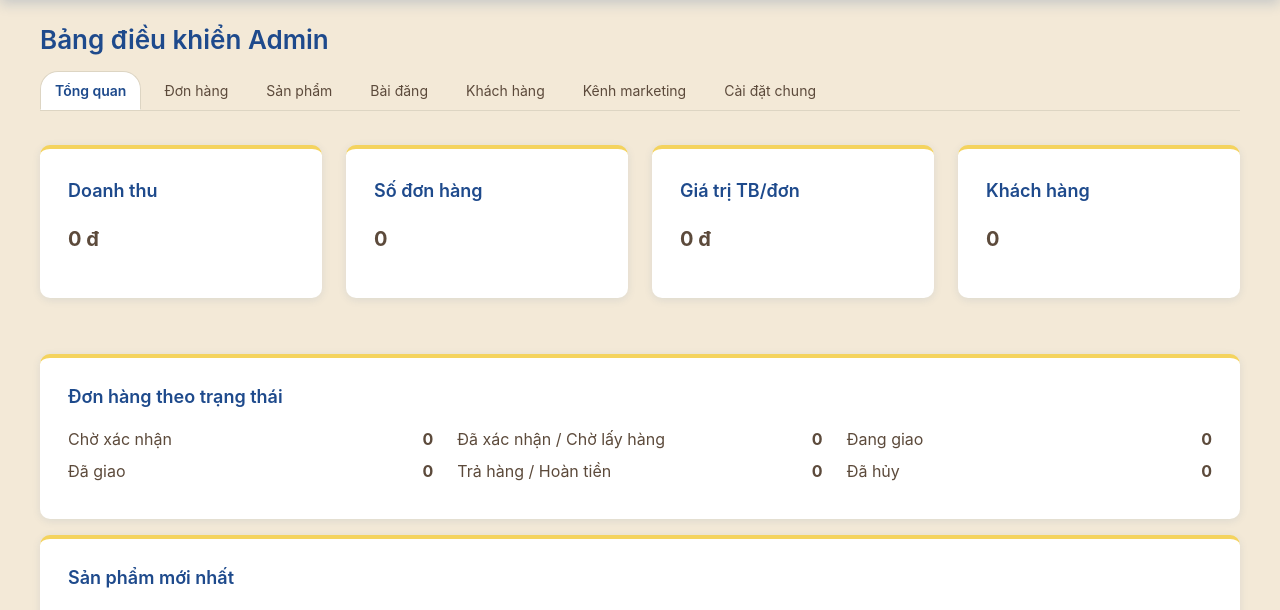
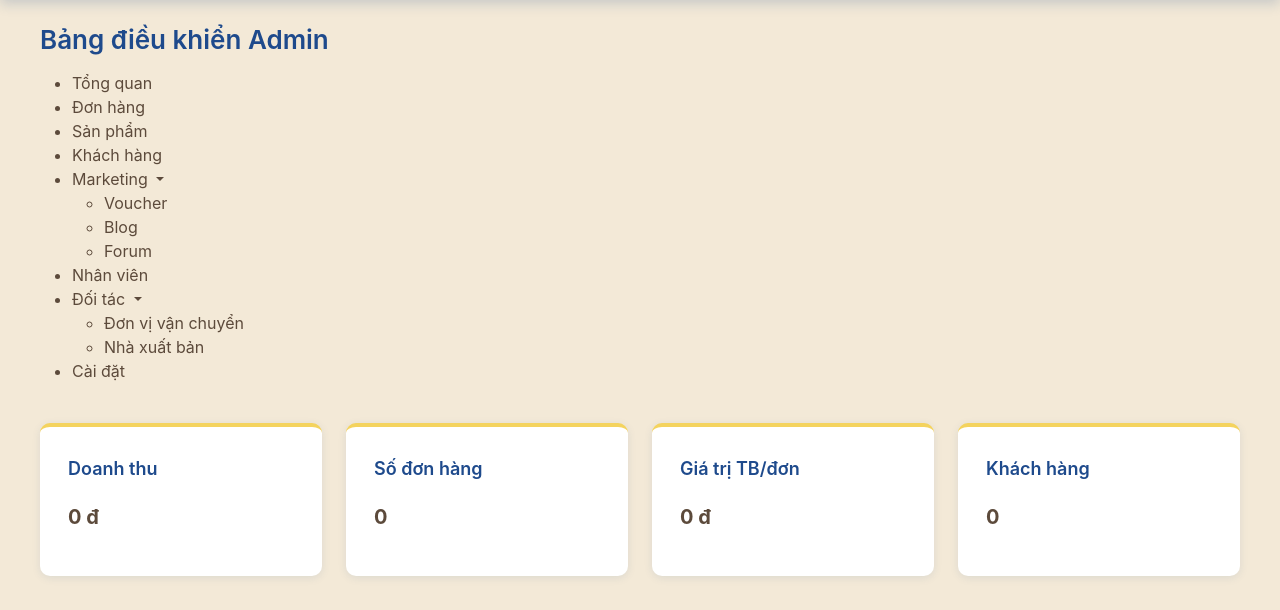
Before and after one commit to debbieisfree19/Shop, a PHP site: page /admin-dashboard.php in a window 1280 px wide. Shown: the part 78-688 px from the top of the page. Run offline with PHP 8.4, Linux system fonts and the light colour scheme; data comes from the database, SQL or seed files in the repository; data that the repository does not hold is empty.

Commit message:
Update admin-dashboard.php

```diff
--- a/admin-dashboard.php
+++ b/admin-dashboard.php
@@ -49,7 +49,7 @@ function h($str)
 
 <body class="account-body admin-page">
     <?php if (!$isAjax): ?>
-    <!-- ===================== HEADER ===================== -->
+        <!-- ===================== HEADER (giống vibe index/cart) ===================== -->
         <header class="account-header site-header">
             <div class="container header-inner">
                 <div class="header-left">
@@ -96,39 +96,80 @@ function h($str)
                 <?php endif; ?>
 
                 <!-- NAV TAB -->
-            <nav class="admin-tabs">
-                <a href="?tab=overview"
-                    class="admin-tab-link <?php echo $tab === 'overview' ? 'admin-tab-link-active' : ''; ?>">
-                    Tổng quan
-                </a>
-                <a href="?tab=orders"
-                    class="admin-tab-link <?php echo $tab === 'orders' ? 'admin-tab-link-active' : ''; ?>">
-                    Đơn hàng
-                </a>
-                <a href="?tab=products"
-                    class="admin-tab-link <?php echo $tab === 'products' ? 'admin-tab-link-active' : ''; ?>">
-                    Sản phẩm
-                </a>
-                <a href="?tab=posts"
-                    class="admin-tab-link <?php echo $tab === 'posts' ? 'admin-tab-link-active' : ''; ?>">
-                    Bài đăng
-                </a>
-                <a href="?tab=customers"
-                    class="admin-tab-link <?php echo $tab === 'customers' ? 'admin-tab-link-active' : ''; ?>">
-                    Khách hàng
-                </a>
-                <a href="?tab=marketing"
-                    class="admin-tab-link <?php echo $tab === 'marketing' ? 'admin-tab-link-active' : ''; ?>">
-                    Kênh marketing
+                <nav class="admin-nav mb-4">
+                    <ul class="admin-nav-list">
+
+                        <li>
+                            <a class="<?= $tab === 'overview' ? 'active' : '' ?>" href="?tab=overview">Tổng quan</a>
+                        </li>
+
+                        <li>
+                            <a class="<?= $tab === 'orders' ? 'active' : '' ?>" href="?tab=orders">Đơn hàng</a>
+                        </li>
+
+                        <li>
+                            <a class="<?= $tab === 'products' ? 'active' : '' ?>" href="?tab=products">Sản phẩm</a>
+                        </li>
+
+                        <li>
+                            <a class="<?= $tab === 'customers' ? 'active' : '' ?>" href="?tab=customers">Khách hàng</a>
+                        </li>
+
+                        <li class="dropdown">
+                            <a class="dropdown-toggle <?= in_array($tab, ['voucher', 'posts']) ? 'active' : '' ?>" href="#"
+                                data-bs-toggle="dropdown">
+                                Marketing
                             </a>
 
-                <a href="?tab=setting"
-                    class="admin-tab-link <?php echo $tab === 'setting' ? 'admin-tab-link-active' : ''; ?>">
-                    Cài đặt chung
+                            <ul class="admin-dropdown-menu">
+                                <li>
+                                    <a class="dropdown-item <?= $tab === 'voucher' ? 'active' : '' ?>" href="?tab=voucher">
+                                        Voucher
+                                    </a>
+                                </li>
+                                <li>
+                                    <a class="dropdown-item <?= $tab === 'posts' ? 'active' : '' ?>" href="?tab=posts">
+                                        Blog
+                                    </a>
+                                </li>
+                                <li>
+                                    <a class="dropdown-item <?= $tab === 'forum' ? 'active' : '' ?>" href="?tab=forum">
+                                        Forum
+                                    </a>
+                                </li>
+                            </ul>
+                        </li>
+
+                        <li>
+                            <a class="<?= $tab === 'employee' ? 'active' : '' ?>" href="?tab=employee">Nhân viên</a>
+                        </li>
+                        <li class="dropdown">
+                            <a class="dropdown-toggle <?= in_array($tab, ['voucher', 'posts']) ? 'active' : '' ?>" href="#"
+                                data-bs-toggle="dropdown">
+                                Đối tác
                             </a>
 
+                            <ul class="admin-dropdown-menu">
+                                <li>
+                                    <a class="dropdown-item <?= $tab === 'carriers' ? 'active' : '' ?>" href="?tab=carriers">
+                                        Đơn vị vận chuyển
+                                    </a>
+                                </li>
+                                <li>
+                                    <a class="dropdown-item <?= $tab === 'publishers' ? 'active' : '' ?>" href="?tab=publishers">
+                                        Nhà xuất bản
+                                    </a>
+                                </li>
 
+                            </ul>
+                        </li>
+                        <li>
+                            <a class="<?= $tab === 'setting' ? 'active' : '' ?>" href="?tab=setting">Cài đặt</a>
+                        </li>
+
+                    </ul>
                 </nav>
+
             <?php endif; ?>
             <?php
             // ================= TAB ROUTER =================
@@ -138,7 +179,12 @@ function h($str)
                 'products',
                 'posts',
                 'customers',
-                'marketing',
+                'voucher',
+                'employee',
+                'blog',
+                'forum',
+                'publishers',
+                'carriers',
                 'setting'
             ];
 
@@ -163,6 +209,36 @@ function h($str)
             © <?php echo date('Y'); ?> Moonlit — All rights reserved.
         </footer>
     <?php endif; ?>
+    <script>
+        function toggleMarketingMenu() {
+            document.getElementById('marketingSubMenu')
+                .classList.toggle('show');
+        }
+    </script>
+    <script src="https://cdn.jsdelivr.net/npm/bootstrap@5.3.2/dist/js/bootstrap.bundle.min.js"></script>
+    <script>
+        document.querySelectorAll('.admin-nav .dropdown-toggle').forEach(toggle => {
+            toggle.addEventListener('click', function (e) {
+                e.preventDefault();
+
+                const li = this.closest('.dropdown');
+                document.querySelectorAll('.admin-nav .dropdown').forEach(d => {
+                    if (d !== li) d.classList.remove('show');
+                });
+
+                li.classList.toggle('show');
+            });
+        });
+
+        // Click ra ngoài thì đóng
+        document.addEventListener('click', function (e) {
+            if (!e.target.closest('.admin-nav .dropdown')) {
+                document.querySelectorAll('.admin-nav .dropdown')
+                    .forEach(d => d.classList.remove('show'));
+            }
+        });
+    </script>
+
 </body>
 
 </html>
```
Lines whose indentation alone changed are shown as unchanged.
